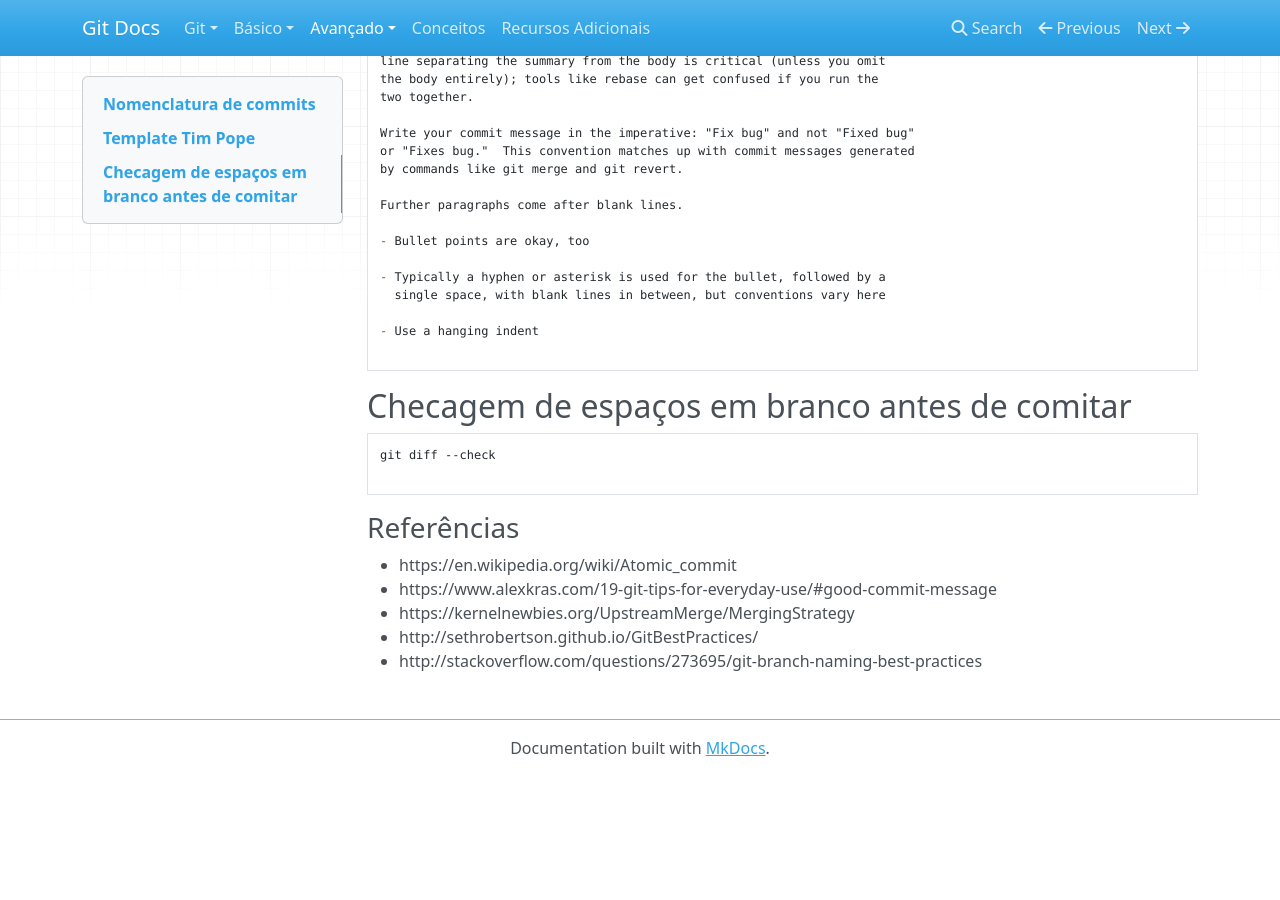
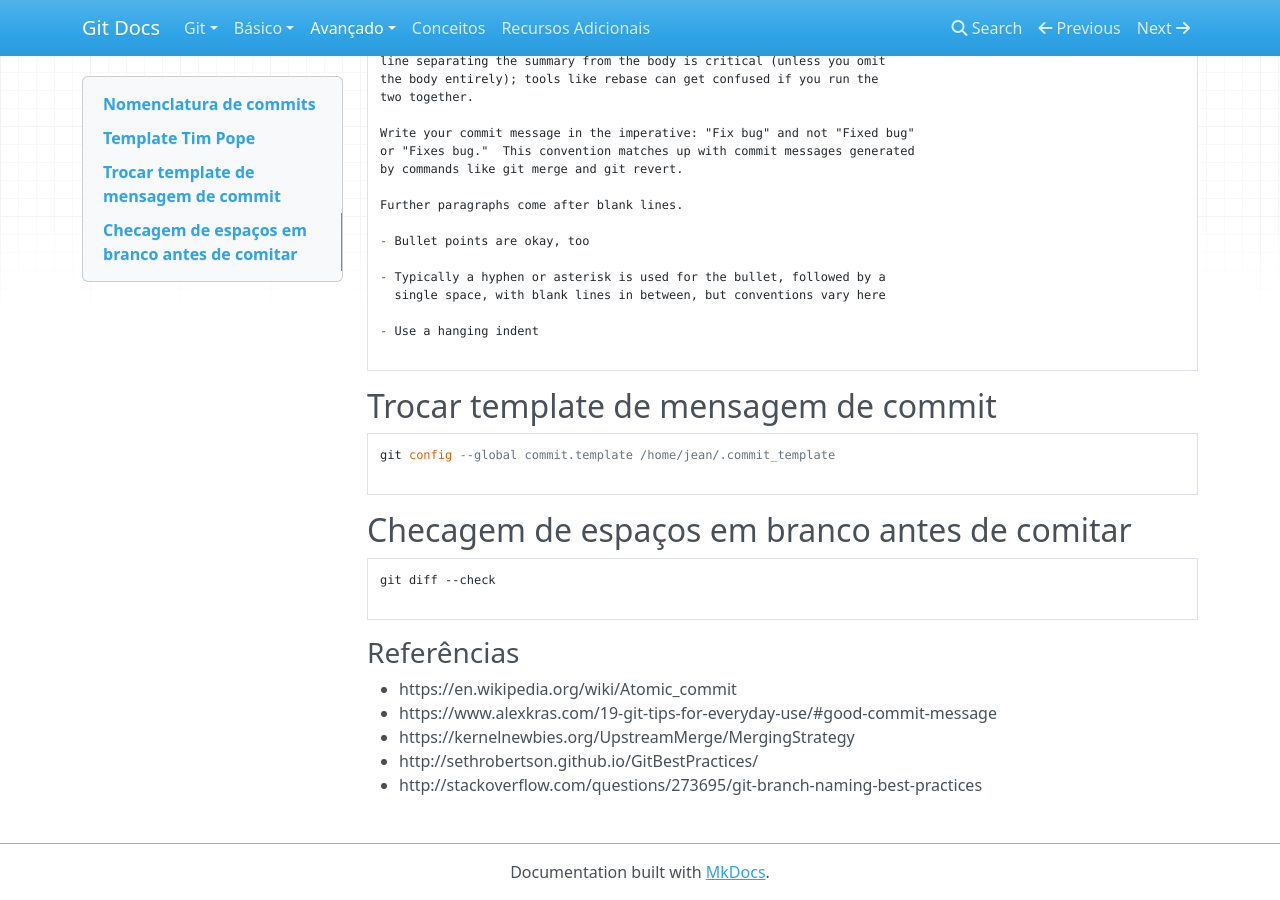
Before and after one commit to jeanCarloMachado/git_course, an MkDocs documentation site: the page built from docs/boas_praticas.md, in a window 1280 px wide and 900 px high, scrolled down 588 px. Built offline with MkDocs 1.6.1, drawn with Linux system fonts in a browser that asks for light colours; nearby versions of some CDN libraries; old or Windows-style settings are respelled for this version of MkDocs; before the commit the page ends 1364 px from its top, so only the background shows below that.

Commit message:
improvements

````diff
--- a/docs/boas_praticas.md
+++ b/docs/boas_praticas.md
@@ -50,6 +50,15 @@ Further paragraphs come after blank lines.
 
 ```
 
+Trocar template de mensagem de commit
+-------------------------------------
+
+```
+git config --global commit.template /home/jean/.commit_template
+
+```
+
+
 Checagem de espaços em branco antes de comitar
 ----------------------------------------------
 
--- a/docs/produtividade.md
+++ b/docs/produtividade.md
@@ -69,14 +69,6 @@ Setar o editor padrão
 
 ```
 git config --global core.editor vim
-
-```
-
-Trocar template de mensagem de commit
--------------------------------------
-
-```
-git config --global commit.template vim
 
 ```
 
````
